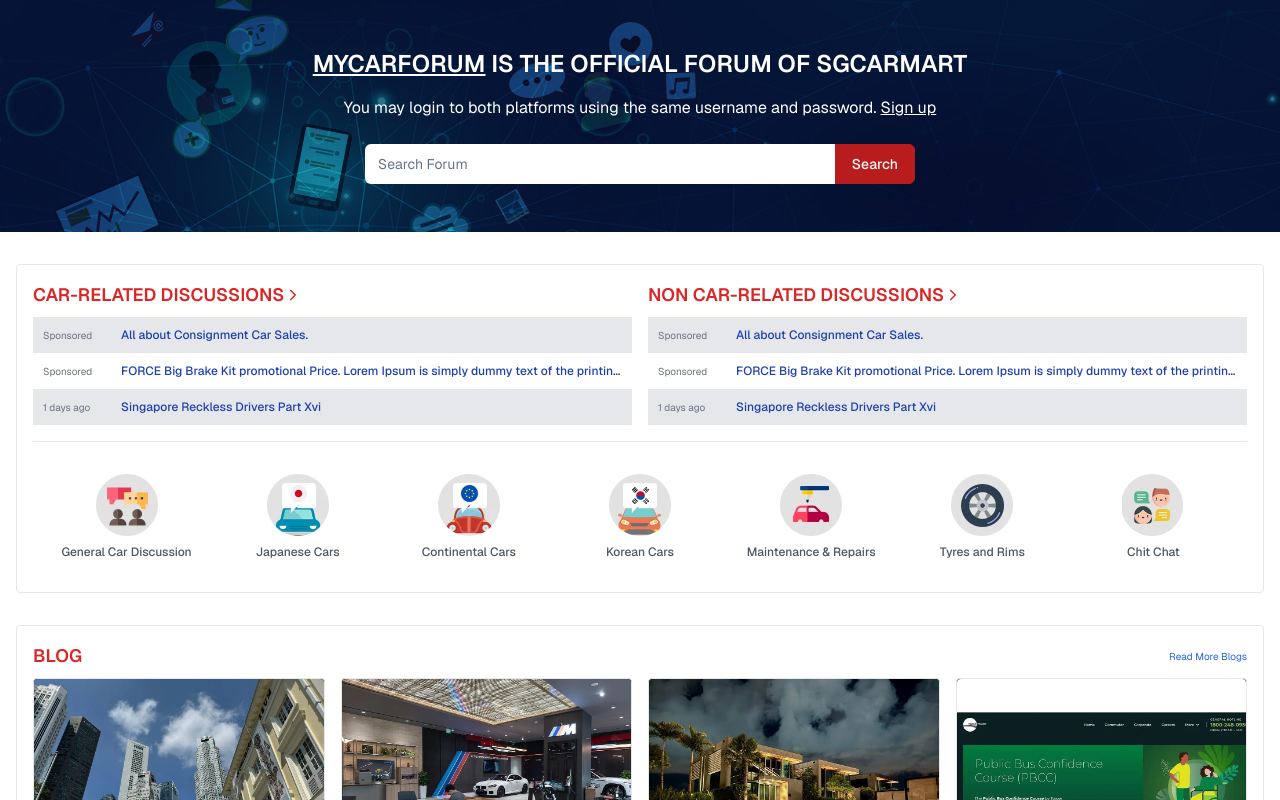
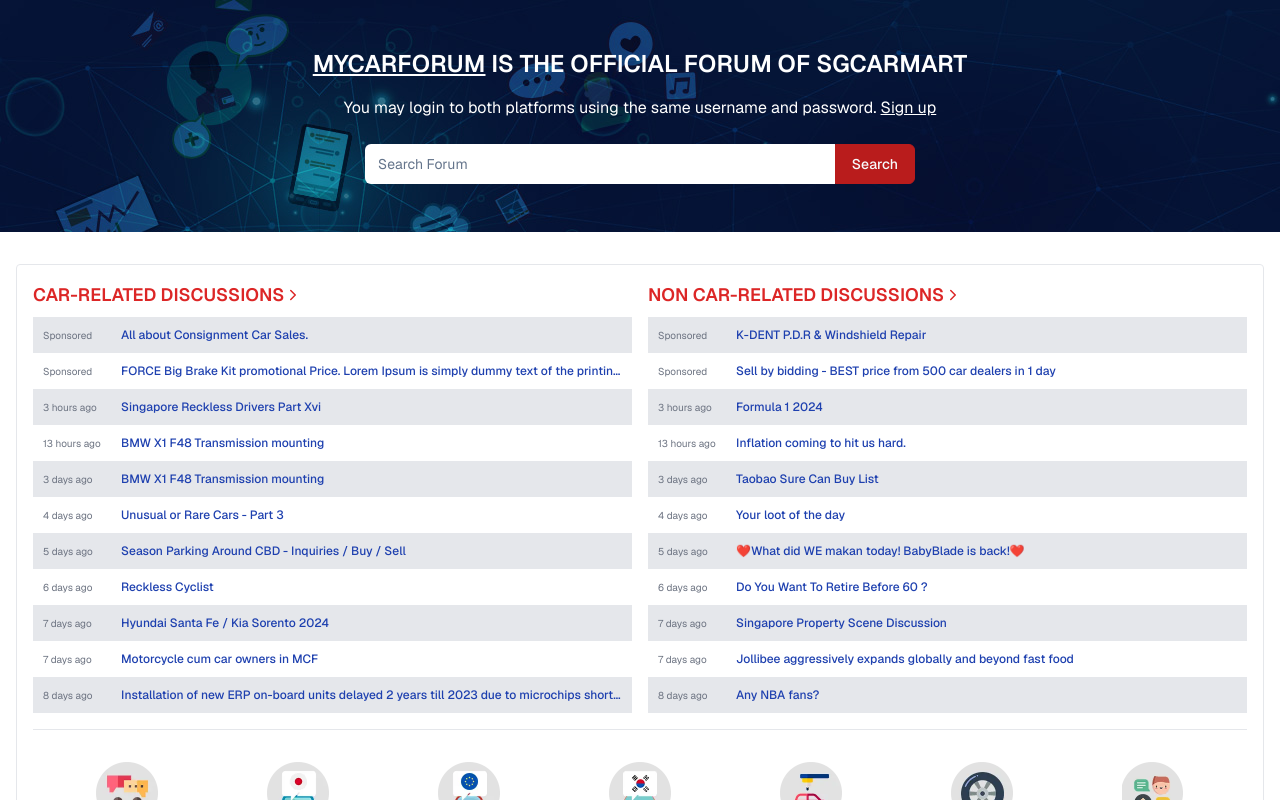
Before and after one commit to cheechongtey/nextjs-forum, a Next.js app: page / in a window 1280 px wide. Shown: the top 800 px of the page. Built offline with nearby package versions, Linux system fonts and the light colour scheme.

Commit message:
chore: add discussions data

```diff
--- a/app/(routes)/(home)/_components/discussions/Discussion.tsx
+++ b/app/(routes)/(home)/_components/discussions/Discussion.tsx
@@ -16,8 +16,6 @@
     title: string;
     type: string;
     url: string;
-    cat_type: string;
-    desc: string;
     postDateTime: string;
   }[];
   className?: string;
--- a/app/(routes)/(home)/_components/discussions/index.tsx
+++ b/app/(routes)/(home)/_components/discussions/index.tsx
@@ -1,37 +1,7 @@
 import React from "react";
 import DiscussionItem from "./Discussion";
 import Categories from "./Categories";
-
-const items = [
-  {
-    id: 1,
-    title: "All about Consignment Car Sales.",
-    desc: "Welcome all",
-    type: "sponsored",
-    url: "https://www.mycarforum.com/forums/topic/2700429-all-about-consignment-car-sales/",
-    cat_type: "car",
-    postDateTime: "2024-05-26T07:23:21Z",
-  },
-  {
-    id: 2,
-    title:
-      "FORCE Big Brake Kit promotional Price. Lorem Ipsum is simply dummy text of the printing and typesetting industry. Lorem Ipsum is simply dummy text of the printing and typesetting industry",
-    desc: "Lorem Ipsum is simply dummy text of the printing and typesetting industry",
-    type: "sponsored",
-    url: "https://www.mycarforum.com/forums/topic/2698037-force-big-brake-kit-promotional-price/",
-    cat_type: "car",
-    postDateTime: "2024-05-23T14:13:00Z",
-  },
-  {
-    id: 3,
-    title: "Singapore Reckless Drivers Part Xvi",
-    desc: "Lorem Ipsum is simply dummy text of the printing and typesetting industry",
-    type: "normal",
-    url: "https://www.mycarforum.com/forums/topic/2723495-singapore-reckless-drivers-part-xvi/",
-    cat_type: "car",
-    postDateTime: "2024-05-26T02:57:21Z",
-  },
-];
+import { carItems, nonCarItems } from "@/app/_mock/data";
 
 const Discussion = async () => {
   return (
@@ -41,13 +11,13 @@
           <DiscussionItem
             title="Car-related Discussions"
             seeMoreLink="https://www.mycarforum.com/index.php?app=mcfhome&section=latestdiscussions&cat=carrelated"
-            items={items}
+            items={carItems}
             className="animate-slidein opacity-0 [--slidein-delay:500ms]"
           />
           <DiscussionItem
             title="Non Car-related Discussions"
             seeMoreLink="https://www.mycarforum.com/index.php?app=mcfhome&section=latestdiscussions&cat=noncarrelated"
-            items={items}
+            items={nonCarItems}
             className="animate-slidein opacity-0 [--slidein-delay:550ms]"
           />
         </div>
--- a/app/_mock/data.tsx
+++ b/app/_mock/data.tsx
@@ -197,3 +197,165 @@
     img: Popular5,
   },
 ];
+
+export const carItems = [
+  {
+    id: 1,
+    title: "All about Consignment Car Sales.",
+    type: "sponsored",
+    url: "https://www.mycarforum.com/forums/topic/2700429-all-about-consignment-car-sales/",
+    postDateTime: "2024-05-26T07:23:21Z",
+  },
+  {
+    id: 2,
+    title:
+      "FORCE Big Brake Kit promotional Price. Lorem Ipsum is simply dummy text of the printing and typesetting industry. Lorem Ipsum is simply dummy text of the printing and typesetting industry",
+    type: "sponsored",
+    url: "https://www.mycarforum.com/forums/topic/2698037-force-big-brake-kit-promotional-price/",
+    postDateTime: "2024-05-23T14:13:00Z",
+  },
+  {
+    id: 3,
+    title: "Singapore Reckless Drivers Part Xvi",
+    type: "normal",
+    url: "https://www.mycarforum.com/forums/topic/2723495-singapore-reckless-drivers-part-xvi/",
+    postDateTime: "2024-05-27T12:57:21Z",
+  },
+  {
+    id: 4,
+    title: "BMW X1 F48 Transmission mounting",
+    type: "normal",
+    url: "https://www.mycarforum.com/forums/topic/2723493-bmw-x1-f48-transmission-mounting/",
+    postDateTime: "2024-05-27T02:57:21Z",
+  },
+  {
+    id: 4,
+    title: "BMW X1 F48 Transmission mounting",
+    type: "normal",
+    url: "https://www.mycarforum.com/forums/topic/2723493-bmw-x1-f48-transmission-mounting/",
+    postDateTime: "2024-05-24T11:57:21Z",
+  },
+  {
+    id: 5,
+    title: "Unusual or Rare Cars - Part 3",
+    type: "normal",
+    url: "https://www.mycarforum.com/forums/topic/2721361-unusual-or-rare-cars-part-3/",
+    postDateTime: "2024-05-23T11:57:21Z",
+  },
+  {
+    id: 6,
+    title: "Season Parking Around CBD - Inquiries / Buy / Sell",
+    type: "normal",
+    url: "https://www.mycarforum.com/forums/topic/2717354-season-parking-around-cbd-inquiries-buy-sell/",
+    postDateTime: "2024-05-22T11:57:21Z",
+  },
+  {
+    id: 7,
+    title: "Reckless Cyclist",
+    type: "normal",
+    url: "https://www.mycarforum.com/forums/topic/2711275-reckless-cyclist/",
+    postDateTime: "2024-05-21T11:57:21Z",
+  },
+  {
+    id: 8,
+    title: "Hyundai Santa Fe / Kia Sorento 2024",
+    type: "normal",
+    url: "https://www.mycarforum.com/forums/topic/2723451-hyundai-santa-fe-kia-sorento-2024/",
+    postDateTime: "2024-05-20T11:57:21Z",
+  },
+  {
+    id: 9,
+    title: "Motorcycle cum car owners in MCF",
+    type: "normal",
+    url: "https://www.mycarforum.com/forums/topic/2720182-motorcycle-cum-car-owners-in-mcf/",
+    postDateTime: "2024-05-20T02:57:21Z",
+  },
+  {
+    id: 10,
+    title:
+      "Installation of new ERP on-board units delayed 2 years till 2023 due to microchips shortage",
+    type: "normal",
+    url: "https://www.mycarforum.com/forums/topic/2720443-installation-of-new-erp-on-board-units-delayed-2-years-till-2023-due-to-microchips-shortage/",
+    postDateTime: "2024-05-19T11:57:21Z",
+  },
+];
+
+export const nonCarItems = [
+  {
+    id: 1,
+    title: "K-DENT P.D.R & Windshield Repair",
+    type: "sponsored",
+    url: "https://www.mycarforum.com/forums/topic/2706289-k-dent-p-d-r-windshield-repair/",
+    postDateTime: "2024-05-26T07:23:21Z",
+  },
+  {
+    id: 2,
+    title: "Sell by bidding - BEST price from 500 car dealers in 1 day",
+    type: "sponsored",
+    url: "https://www.mycarforum.com/forums/topic/2695465-sell-by-bidding-best-price-from-500-car-dealers-in-1-day/",
+    postDateTime: "2024-05-23T14:13:00Z",
+  },
+  {
+    id: 3,
+    title: "Formula 1 2024",
+    type: "normal",
+    url: "https://www.mycarforum.com/forums/topic/2723310-formula-1-2024/",
+    postDateTime: "2024-05-27T12:57:21Z",
+  },
+  {
+    id: 4,
+    title: "Inflation coming to hit us hard.",
+    type: "normal",
+    url: "https://www.mycarforum.com/forums/topic/2721021-inflation-coming-to-hit-us-hard/",
+    postDateTime: "2024-05-27T02:57:21Z",
+  },
+  {
+    id: 5,
+    title: "Taobao Sure Can Buy List",
+    type: "normal",
+    url: "https://www.mycarforum.com/forums/topic/2694196-taobao-sure-can-buy-list/",
+    postDateTime: "2024-05-24T11:57:21Z",
+  },
+  {
+    id: 6,
+    title: "Your loot of the day",
+    type: "normal",
+    url: "https://www.mycarforum.com/forums/topic/2723155--what-did-we-makan-today-babyblade-is-back/",
+    postDateTime: "2024-05-23T11:57:21Z",
+  },
+  {
+    id: 7,
+    title: "❤️What did WE makan today! BabyBlade is back!❤️",
+    type: "normal",
+    url: "https://www.mycarforum.com/forums/topic/2723155--what-did-we-makan-today-babyblade-is-back/",
+    postDateTime: "2024-05-22T11:57:21Z",
+  },
+  {
+    id: 8,
+    title: "Do You Want To Retire Before 60 ?",
+    type: "normal",
+    url: "https://www.mycarforum.com/forums/topic/2693328-do-you-want-to-retire-before-60/",
+    postDateTime: "2024-05-21T11:57:21Z",
+  },
+  {
+    id: 9,
+    title: "Singapore Property Scene Discussion",
+    type: "normal",
+    url: "https://www.mycarforum.com/forums/topic/2718981-singapore-property-scene-discussion/",
+    postDateTime: "2024-05-20T11:57:21Z",
+  },
+  {
+    id: 10,
+    title: "Jollibee aggressively expands globally and beyond fast food",
+    type: "normal",
+    url: "https://www.mycarforum.com/forums/topic/2720189-jollibee-aggressively-expands-globally-and-beyond-fast-food/",
+    postDateTime: "2024-05-20T02:57:21Z",
+  },
+  {
+    id: 11,
+    title: "Any NBA fans?",
+    type: "normal",
+    url: "https://www.mycarforum.com/forums/topic/2682530-any-nba-fans/",
+    postDateTime: "2024-05-19T11:57:21Z",
+  },
+];
```
